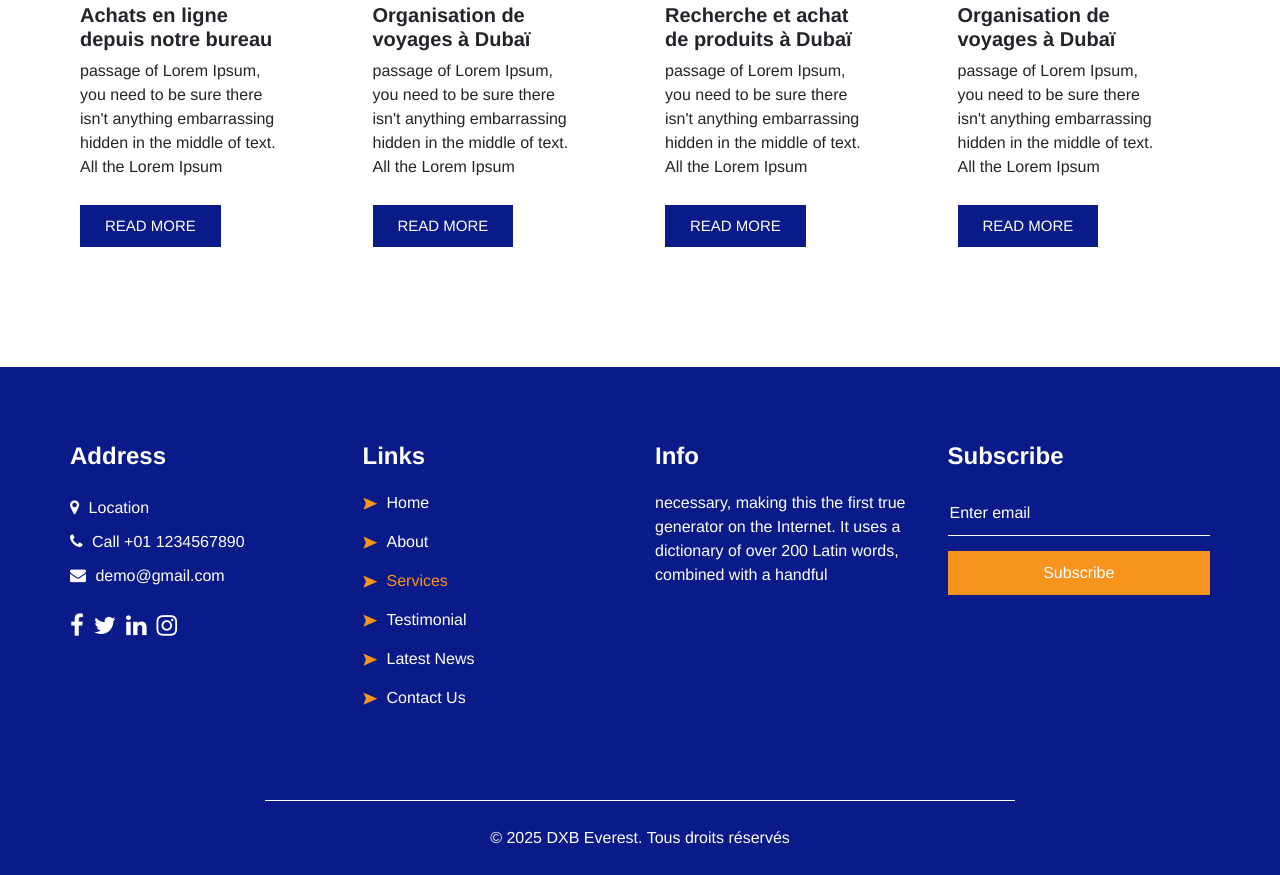
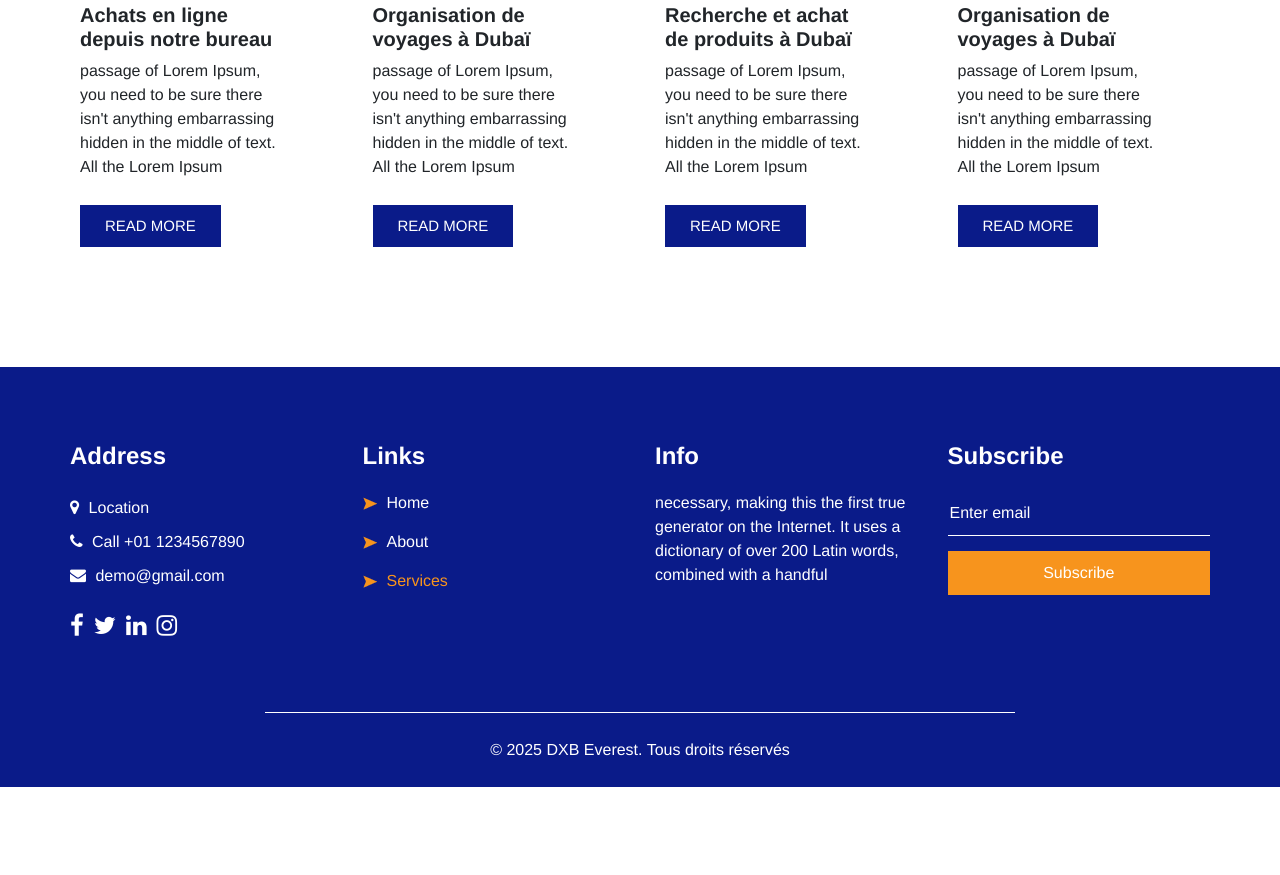
Before and after one commit to nathan79-c/DXB-Everest, a plain HTML site: page service.html in a window 1280 px wide. Shown: the part 512-1387 px from the top of the page. After the commit the page ends 1299 px from the top, so only its background shows below. Drawn offline with nearby package versions, Linux system fonts and the light colour scheme; some packages are replaced by stand-ins of ours.

Commit message:
sixieme commit

```diff
--- a/service.html
+++ b/service.html
@@ -253,18 +253,7 @@
                 <img src="images/nav-bullet.png" alt="">
                 Services
               </a>
-              <a class="" href="testimonial.html">
-                <img src="images/nav-bullet.png" alt="">
-                Testimonial
-              </a>
-              <a class="" href="news.html">
-                <img src="images/nav-bullet.png" alt="">
-                Latest News
-              </a>
-              <a class="" href="contact.html">
-                <img src="images/nav-bullet.png" alt="">
-                Contact Us
-              </a>
+
             </div>
           </div>
         </div>
```
Also changed, not shown: about.html (+1 -12 lines), index.html (+1 -12 lines).
